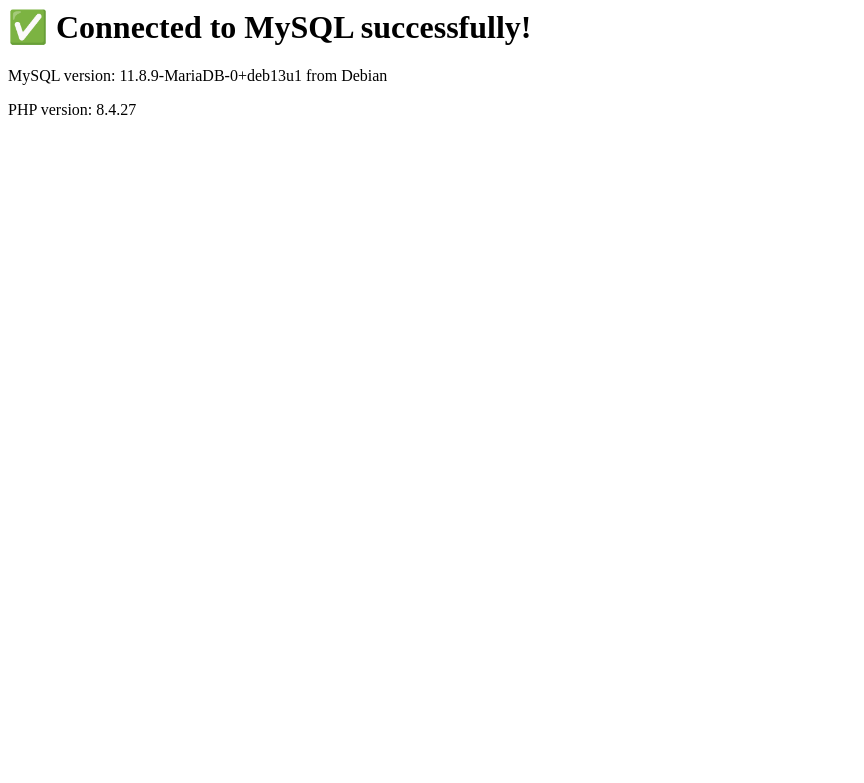
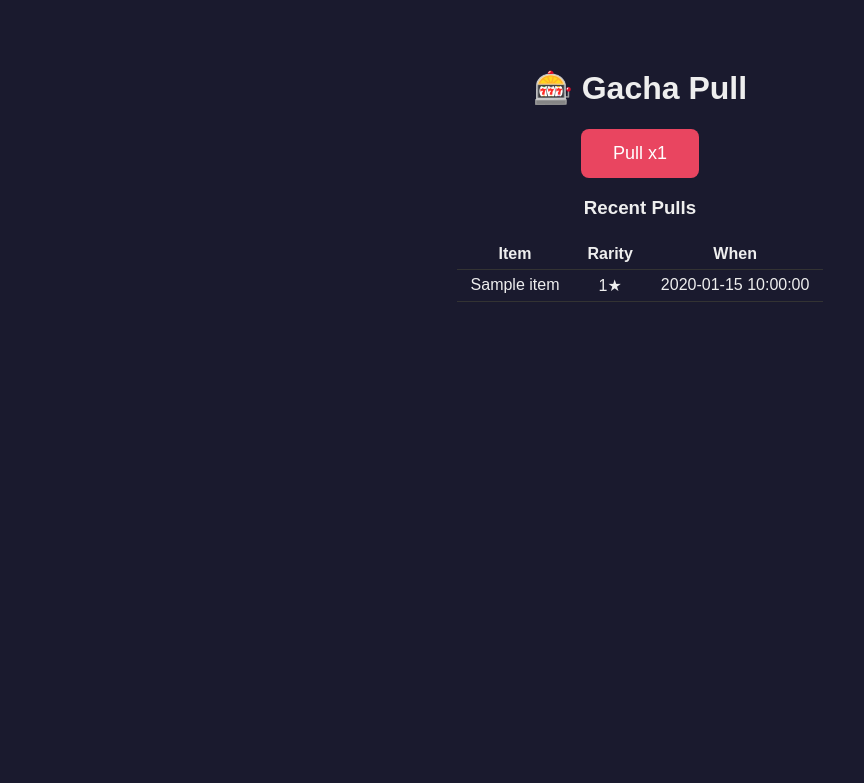
Before and after one commit to lov3tt/Gacha, a PHP site: page / in a window 1280 px wide. Shown: the top 783 px of the page, without its empty margins (0-864 px from the left). Run offline with PHP 8.4, Linux system fonts and the light colour scheme; tables that the repository leaves empty hold one stand-in row (values such as "Sample post").

Commit message:
set up the index and basic operation

```diff
--- a/sql/schema.sql
+++ b/sql/schema.sql
@@ -23,5 +23,9 @@ CREATE TABLE IF NOT EXISTS pulls (
 
     -- FOREIGN KEY: enforces that item_id must match a real row in "items".
     -- Prevents "orphan" pulls referencing items that don't exist.
-    FOREIGN KEY (item_id) REFERENCES items(id)
+    FOREIGN KEY (item_id) REFERENCES items(id),
+
+    -- INDEX: speeds up "WHERE user_id = ?" queries — without this,
+    -- MySQL scans every row in the table every time history is fetched.
+    INDEX idx_user_id (user_id)
 );
--- a/sql/seed.sql
+++ b/sql/seed.sql
@@ -3,12 +3,15 @@
 -- Run this AFTER schema.sql has created the tables.
 
 -- ── 5-star items (rarest tier) ───────────────────────────────
+-- Genshin-style: very few 5-star items exist in the pool,
+-- which is part of why the odds feel so low even at 0.6%.
 INSERT INTO items (name, rarity) VALUES
     ('Crimson Phoenix', 5),
     ('Void Empress', 5),
     ('Stormbringer', 5);
 
 -- ── 4-star items (mid tier) ───────────────────────────────────
+-- More 4-star items in the pool than 5-star, but still limited.
 INSERT INTO items (name, rarity) VALUES
     ('Frost Knight', 4),
     ('Jade Archer', 4),
@@ -17,6 +20,8 @@ INSERT INTO items (name, rarity) VALUES
     ('Ember Mystic', 4);
 
 -- ── 3-star items (common tier) ────────────────────────────────
+-- The largest pool — this is the "everything else" bucket
+-- that makes up 94.3% of pulls.
 INSERT INTO items (name, rarity) VALUES
     ('Rusty Sword', 3),
     ('Wooden Shield', 3),
--- a/src/index.php
+++ b/src/index.php
@@ -1,44 +1,153 @@
 <?php
-// index.php — smoke-test script: confirms PHP can reach MySQL
-// using credentials pulled from environment variables (never hardcoded).
+// src/index.php — main entry point, serves the gacha pull page.
+//
+// KEY CONCEPT: $_SERVER['REQUEST_METHOD'] tells us HOW this page was
+// requested. A normal visit/refresh is "GET". Clicking a <form> submit
+// button is "POST". We only run the pull logic on POST — so loading
+// or refreshing the page no longer burns a pull.
 
-// "db" is NOT "localhost" — it's the service name defined in docker-compose.yml.
-// Docker Compose's internal DNS resolves "db" to the MySQL container's
-// private IP address on the shared network.
-$host = 'db';
-
-// getenv() reads OS-level environment variables.
-// These were injected into THIS container by docker-compose.yml's
-// "env_file: .env" directive on the "app" service — so changing .env
-// changes these values without touching this file at all.
+$host   = 'db';
 $dbname = getenv('MYSQL_DATABASE');
 $user   = getenv('MYSQL_USER');
 $pass   = getenv('MYSQL_PASSWORD');
 
+// Wrap connection in try/catch — if MySQL isn't ready or credentials
+// are wrong, we show a friendly error instead of a raw PHP fatal crash.
 try {
-    // PDO = PHP Data Objects, a generic database-access layer.
-    // The DSN string ("mysql:host=...;dbname=...;charset=...") tells PDO
-    // which driver to use (mysql) and which server/database to connect to.
     $pdo = new PDO("mysql:host=$host;dbname=$dbname;charset=utf8mb4", $user, $pass);
+    $pdo->setAttribute(PDO::ATTR_ERRMODE, PDO::ERRMODE_EXCEPTION);
+} catch (PDOException $e) {
+    die("<h2>❌ Database connection failed</h2><p>" . $e->getMessage() . "</p>");
+}
 
-    // If new PDO(...) didn't throw an exception, the connection succeeded.
-    echo "<h1>✅ Connected to MySQL successfully!</h1>";
+function rollRarity(): int
+{
+    $roll = mt_rand(1, 1000);
+    if ($roll <= 6) {
+        return 5;
+    } elseif ($roll <= 57) {
+        return 4;
+    } else {
+        return 3;
+    }
+}
 
-    // Run a simple query to prove we can actually talk to the database,
-    // not just open a socket.
-    $stmt = $pdo->query("SELECT VERSION() as version");
+function pickItem(PDO $pdo, int $rarity): array
+{
+    $stmt = $pdo->prepare(
+        "SELECT id, name, rarity FROM items WHERE rarity = :rarity ORDER BY RAND() LIMIT 1"
+    );
+    $stmt->execute(['rarity' => $rarity]);
+    return $stmt->fetch(PDO::FETCH_ASSOC);
+}
 
-    // fetch() pulls one row from the result set as an associative array.
-    $row = $stmt->fetch();
-    echo "<p>MySQL version: " . $row['version'] . "</p>";
+function logPull(PDO $pdo, int $userId, int $itemId): void
+{
+    $stmt = $pdo->prepare(
+        "INSERT INTO pulls (user_id, item_id) VALUES (:user_id, :item_id)"
+    );
+    $stmt->execute(['user_id' => $userId, 'item_id' => $itemId]);
+}
 
-    // phpversion() is a built-in PHP function — confirms which PHP
-    // version this container is actually running (e.g. 8.5.x).
-    $phpVersion = phpversion();
-    echo "<p>PHP version: " . $phpVersion . "</p>";
+$userId = 1;
+$pulledItem = null; // will stay null unless a pull actually happens
 
-} catch (PDOException $e) {
-    // Runs if the connection or query failed — e.g. wrong password,
-    // MySQL container not finished starting yet, wrong database name.
-    echo "<h1>❌ Connection failed</h1><p>" . $e->getMessage() . "</p>";
+// Only run the pull if this page was reached via a form POST submission
+// (i.e. the user clicked the "Pull" button below).
+if ($_SERVER['REQUEST_METHOD'] === 'POST') {
+    $rarity = rollRarity();
+    $pulledItem = pickItem($pdo, $rarity);
+
+    // Guard: if the item pool for this rarity is somehow empty,
+    // pickItem() returns false — catch it before trying to use it.
+    if ($pulledItem === false) {
+        die("<h2>❌ No items found for rarity {$rarity}. Check your seed data.</h2>");
+    }
+
+    logPull($pdo, $userId, $pulledItem['id']);
 }
+
+// Fetch the user's 5 most recent pulls to display as history.
+// JOIN combines rows from "pulls" and "items" where item_id matches id —
+// this lets us show the item NAME, not just its numeric id.
+$historyStmt = $pdo->prepare(
+    "SELECT items.name, items.rarity, pulls.pulled_at
+     FROM pulls
+     JOIN items ON pulls.item_id = items.id
+     WHERE pulls.user_id = :user_id
+     ORDER BY pulls.pulled_at DESC
+     LIMIT 10"
+);
+$historyStmt->execute(['user_id' => $userId]);
+$history = $historyStmt->fetchAll(PDO::FETCH_ASSOC);
+?>
+<!DOCTYPE html>
+<html>
+<head>
+    <title>Gacha Pull</title>
+    <style>
+        body {
+            font-family: sans-serif;
+            background: #1a1a2e;
+            color: #eee;
+            text-align: center;
+            padding: 40px;
+        }
+        .pull-btn {
+            font-size: 18px;
+            padding: 14px 32px;
+            background: #e94560;
+            color: white;
+            border: none;
+            border-radius: 8px;
+            cursor: pointer;
+        }
+        .pull-btn:hover { background: #d63852; }
+        .result {
+            margin: 30px auto;
+            padding: 20px;
+            max-width: 300px;
+            border-radius: 10px;
+            background: #16213e;
+        }
+        .rarity-5 { border: 2px solid gold; }
+        .rarity-4 { border: 2px solid #b266ff; }
+        .rarity-3 { border: 2px solid #888; }
+        table { margin: 20px auto; border-collapse: collapse; }
+        td, th { padding: 6px 14px; border-bottom: 1px solid #333; }
+    </style>
+</head>
+<body>
+
+    <h1>🎰 Gacha Pull</h1>
+
+    <!--
+        A <form> with method="POST" sends the request as POST when
+        submitted. action="" means "submit back to this same page".
+    -->
+    <form method="POST">
+        <button type="submit" class="pull-btn">Pull x1</button>
+    </form>
+
+    <?php if ($pulledItem): ?>
+        <div class="result rarity-<?= $pulledItem['rarity'] ?>">
+            <h2><?= str_repeat('⭐', $pulledItem['rarity']) ?></h2>
+            <h2><?= htmlspecialchars($pulledItem['name']) ?></h2>
+            <p><?= $pulledItem['rarity'] ?>-star</p>
+        </div>
+    <?php endif; ?>
+
+    <h3>Recent Pulls</h3>
+    <table>
+        <tr><th>Item</th><th>Rarity</th><th>When</th></tr>
+        <?php foreach ($history as $row): ?>
+            <tr>
+                <td><?= htmlspecialchars($row['name']) ?></td>
+                <td><?= $row['rarity'] ?>★</td>
+                <td><?= $row['pulled_at'] ?></td>
+            </tr>
+        <?php endforeach; ?>
+    </table>
+
+</body>
+</html>
```
Also changed, not shown: COMMANDS.md (added, +59 -0 lines), 2 other files.
